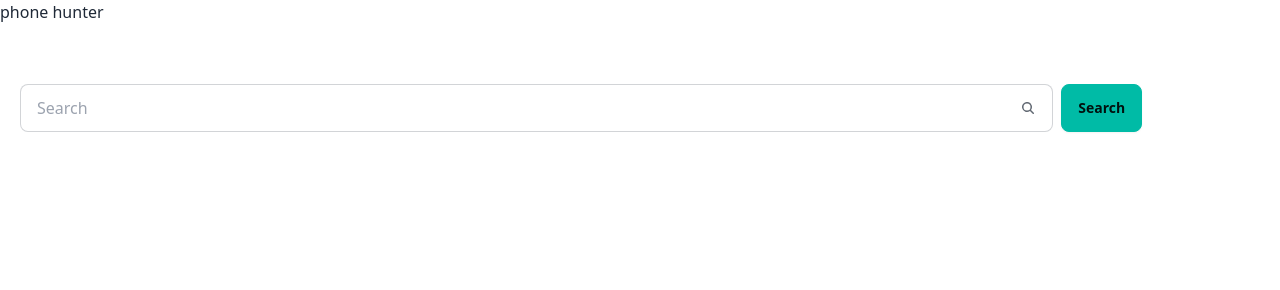
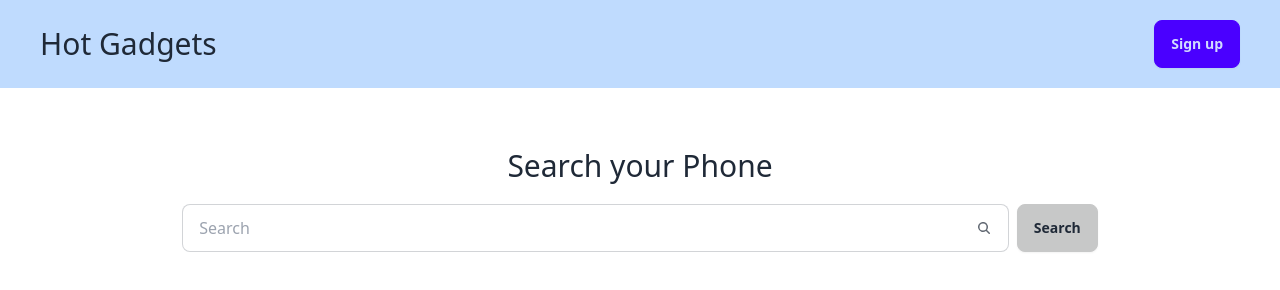
Before and after one commit to Umme-Nahida/phone-hunter, a plain HTML site: page index.html in a window 1280 px wide. Drawn offline with nearby package versions, Linux system fonts and the light colour scheme; no server answers.

Commit message:
create a header sections

```diff
--- a/index.html
+++ b/index.html
@@ -8,19 +8,31 @@
     <script src="https://cdn.tailwindcss.com"></script>
 </head>
 <body>
-    <header>
-        <h1>phone hunter</h1>
+    <header class="bg-blue-200">
+       <div class="flex items-center justify-between px-10 py-5">
+          <h1 class="text-3xl font-medium">Hot Gadgets</h1>
+          <button class="btn btn-primary">Sign up</button>
+
+       </div>
 
     </header>
     <main class="container mx-auto my-10">
+      <!-- banner sections -->
+      <section id="banner-section">
+
+
+      </section>
 
         <!-- search field -->
-        <section class="bg-white p-5  flex gap-2">
-            <label  class="input input-bordered flex items-center gap-2 w-5/6">
+        <section class="bg-white p-5  text-center">
+          <h1 class="text-3xl font-medium mb-5">Search your Phone</h1>
+            <div class=" flex gap-2 items-center justify-center">
+              <label  class="input input-bordered flex items-center w-2/3 ">
                 <input id="search-field" type="text" class="grow" placeholder="Search" />
                 <svg xmlns="http://www.w3.org/2000/svg" viewBox="0 0 16 16" fill="currentColor" class="w-4 h-4 opacity-70"><path fill-rule="evenodd" d="M9.965 11.026a5 5 0 1 1 1.06-1.06l2.755 2.754a.75.75 0 1 1-1.06 1.06l-2.755-2.754ZM10.5 7a3.5 3.5 0 1 1-7 0 3.5 3.5 0 0 1 7 0Z" clip-rule="evenodd" /></svg>
               </label>
-              <button onclick="handleSearch()" class="btn btn-active btn-accent">Search</button>
+              <button  onclick="handleSearch()" class="btn btn-active btn-accentw-1/12">Search</button>
+            </div>
         </section>
       <!-- phones container  -->
       <section>
```
Also changed, not shown: phones.js (+1 -6 lines).
